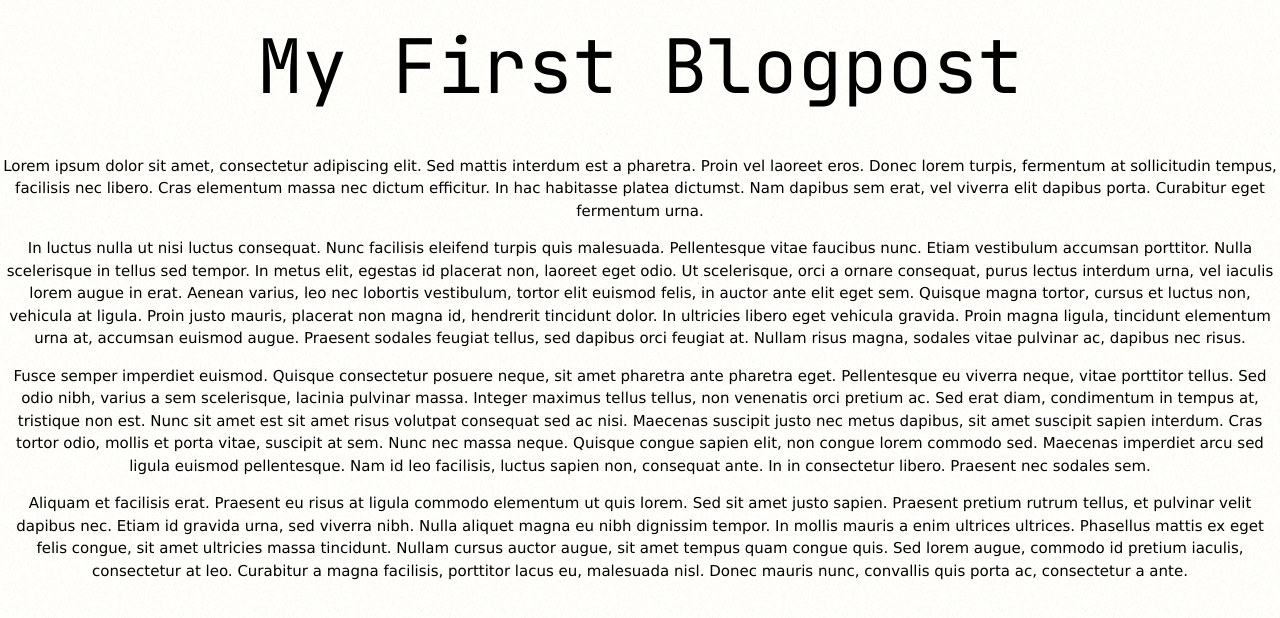
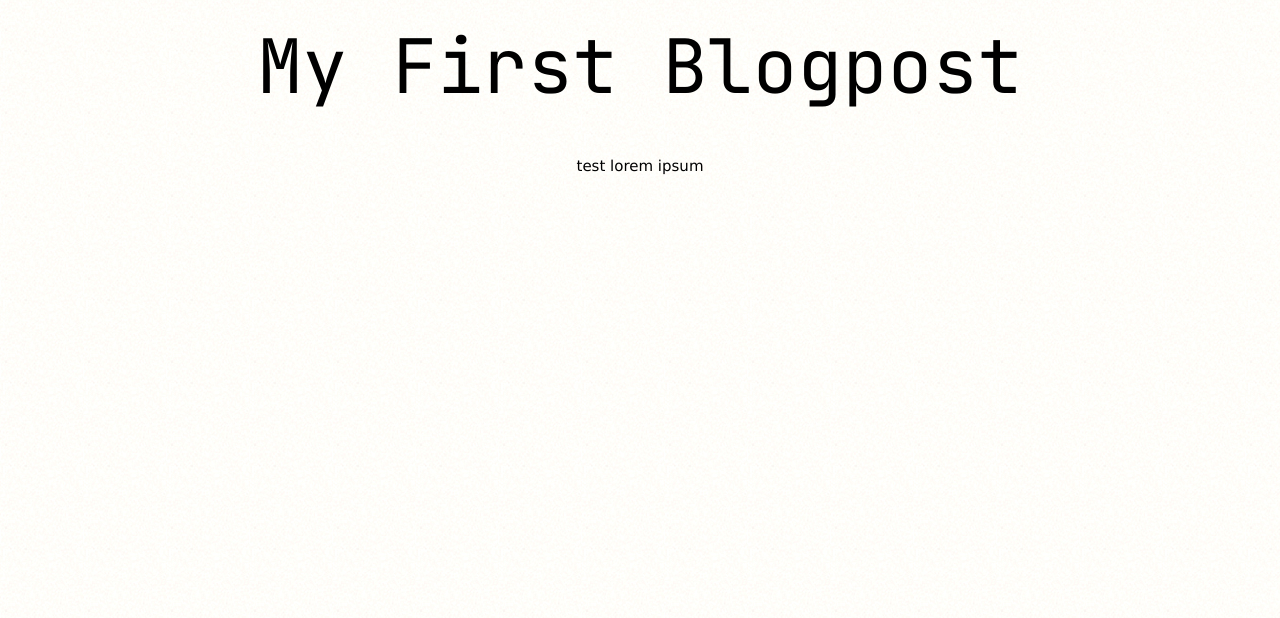
Before and after one commit to Rendangbike/blogcms, an Eleventy site: page src/blog/2021-06-15-my-fifth-article.md in a window 1280 px wide. Built offline with nearby package versions, Linux system fonts and the light colour scheme; Eleventy itself is replaced by a stand-in of ours; files that its build step writes are made by us from their sources.

Commit message:
Update Blog “2021-06-15-my-fifth-article”

```diff
--- a/src/blog/2021-06-15-my-fifth-article.md
+++ b/src/blog/2021-06-15-my-fifth-article.md
@@ -6,10 +6,4 @@ tags:
   - post
   - featured
 ---
-Lorem ipsum dolor sit amet, consectetur adipiscing elit. Sed mattis interdum est a pharetra. Proin vel laoreet eros. Donec lorem turpis, fermentum at sollicitudin tempus, facilisis nec libero. Cras elementum massa nec dictum efficitur. In hac habitasse platea dictumst. Nam dapibus sem erat, vel viverra elit dapibus porta. Curabitur eget fermentum urna.
-
-In luctus nulla ut nisi luctus consequat. Nunc facilisis eleifend turpis quis malesuada. Pellentesque vitae faucibus nunc. Etiam vestibulum accumsan porttitor. Nulla scelerisque in tellus sed tempor. In metus elit, egestas id placerat non, laoreet eget odio. Ut scelerisque, orci a ornare consequat, purus lectus interdum urna, vel iaculis lorem augue in erat. Aenean varius, leo nec lobortis vestibulum, tortor elit euismod felis, in auctor ante elit eget sem. Quisque magna tortor, cursus et luctus non, vehicula at ligula. Proin justo mauris, placerat non magna id, hendrerit tincidunt dolor. In ultricies libero eget vehicula gravida. Proin magna ligula, tincidunt elementum urna at, accumsan euismod augue. Praesent sodales feugiat tellus, sed dapibus orci feugiat at. Nullam risus magna, sodales vitae pulvinar ac, dapibus nec risus.
-
-Fusce semper imperdiet euismod. Quisque consectetur posuere neque, sit amet pharetra ante pharetra eget. Pellentesque eu viverra neque, vitae porttitor tellus. Sed odio nibh, varius a sem scelerisque, lacinia pulvinar massa. Integer maximus tellus tellus, non venenatis orci pretium ac. Sed erat diam, condimentum in tempus at, tristique non est. Nunc sit amet est sit amet risus volutpat consequat sed ac nisi. Maecenas suscipit justo nec metus dapibus, sit amet suscipit sapien interdum. Cras tortor odio, mollis et porta vitae, suscipit at sem. Nunc nec massa neque. Quisque congue sapien elit, non congue lorem commodo sed. Maecenas imperdiet arcu sed ligula euismod pellentesque. Nam id leo facilisis, luctus sapien non, consequat ante. In in consectetur libero. Praesent nec sodales sem.
-
-Aliquam et facilisis erat. Praesent eu risus at ligula commodo elementum ut quis lorem. Sed sit amet justo sapien. Praesent pretium rutrum tellus, et pulvinar velit dapibus nec. Etiam id gravida urna, sed viverra nibh. Nulla aliquet magna eu nibh dignissim tempor. In mollis mauris a enim ultrices ultrices. Phasellus mattis ex eget felis congue, sit amet ultricies massa tincidunt. Nullam cursus auctor augue, sit amet tempus quam congue quis. Sed lorem augue, commodo id pretium iaculis, consectetur at leo. Curabitur a magna facilisis, porttitor lacus eu, malesuada nisl. Donec mauris nunc, convallis quis porta ac, consectetur a ante.
+test lorem ipsum
```
